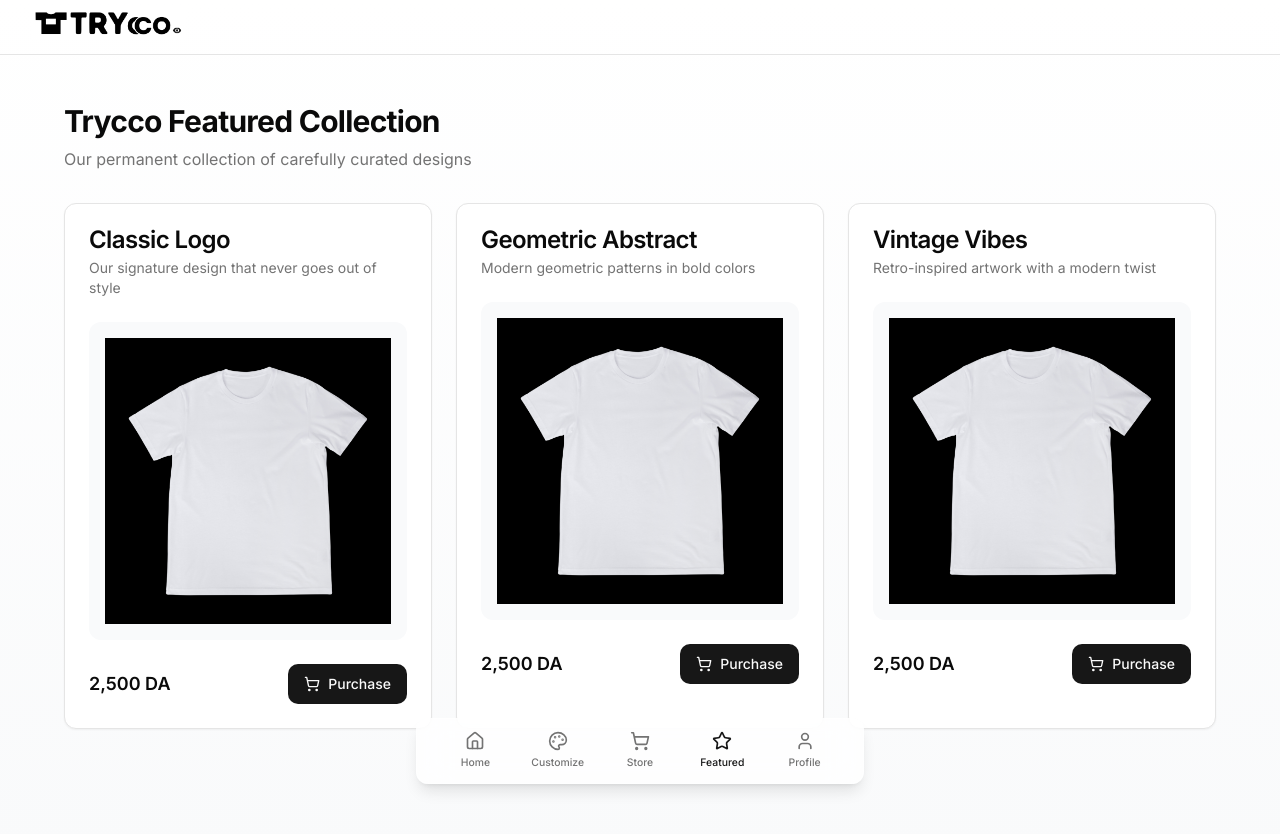
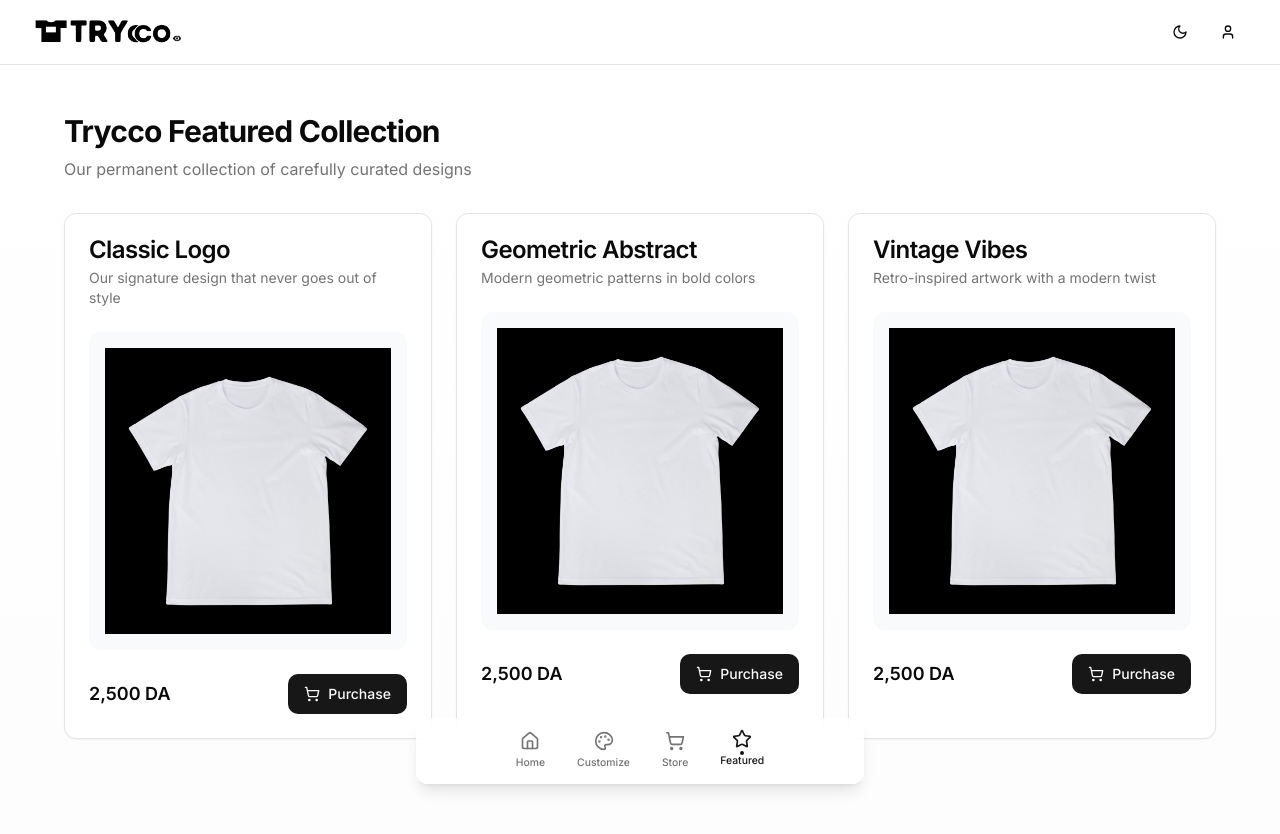
Before and after one commit to azerimoha/trycco-tshirt-magic, a React (Vite) app: page /featured in a window 1280 px wide. Shown: the top 834 px of the page. Built offline with nearby package versions, Linux system fonts and the light colour scheme.

Commit message:
Improve UI/UX and Dark Mode
This commit addresses several UI/UX improvements and implements dark mode functionality.  Changes include fixing header positioning, adding a dark mode toggle and user icon, improving image scaling, ensuring navbar consistency, and enhancing overall component alignment.

```diff
--- a/src/App.tsx
+++ b/src/App.tsx
@@ -5,6 +5,7 @@ import { Toaster } from "@/components/ui/toaster";
 import { Toaster as Sonner } from "@/components/ui/sonner";
 import { TooltipProvider } from "@/components/ui/tooltip";
 import { Layout } from "./components/Layout";
+import { ThemeProvider } from "./components/ThemeProvider";
 import Index from "./pages/Index";
 import Customizer from "./pages/Customizer";
 import Store from "./pages/Store";
@@ -16,6 +17,7 @@ const queryClient = new QueryClient();
 
 const App = () => (
   <QueryClientProvider client={queryClient}>
+    <ThemeProvider defaultTheme="light">
       <TooltipProvider>
         <BrowserRouter>
           <Layout>
@@ -32,6 +34,7 @@ const App = () => (
         <Toaster />
         <Sonner />
       </TooltipProvider>
+    </ThemeProvider>
   </QueryClientProvider>
 );
 
--- a/src/components/BottomNav.tsx
+++ b/src/components/BottomNav.tsx
@@ -1,6 +1,6 @@
 
 import { Link, useLocation } from "react-router-dom";
-import { Home, Palette, ShoppingCart, Star, User } from "lucide-react";
+import { Home, Palette, ShoppingCart, Star } from "lucide-react";
 import { cn } from "@/lib/utils";
 
 const navItems = [
@@ -8,7 +8,6 @@ const navItems = [
   { path: "/customizer", icon: Palette, label: "Customize" },
   { path: "/store", icon: ShoppingCart, label: "Store" },
   { path: "/featured", icon: Star, label: "Featured" },
-  { path: "/profile", icon: User, label: "Profile" },
 ];
 
 export function BottomNav() {
@@ -17,7 +16,7 @@ export function BottomNav() {
   return (
     <div className="fixed bottom-0 left-0 right-0 z-50 p-4">
       <nav className="glass-nav mx-auto max-w-md rounded-xl">
-        <div className="flex items-center justify-evenly px-2 py-3">
+        <div className="flex items-center justify-center px-2 py-3">
           {navItems.map(({ path, icon: Icon, label }) => {
             const isActive = location.pathname === path;
             return (
@@ -25,13 +24,15 @@ export function BottomNav() {
                 key={path}
                 to={path}
                 className={cn(
-                  "flex flex-col items-center justify-center w-16 transition-colors",
+                  "nav-item flex flex-col items-center justify-center px-4 transition-all",
                   isActive
-                    ? "text-primary"
-                    : "text-muted-foreground hover:text-primary"
+                    ? "text-primary active"
+                    : "text-muted-foreground hover:text-foreground"
                 )}
               >
-                <Icon className="h-5 w-5" />
+                <span className={cn("nav-indicator", isActive && "active")}>
+                  <Icon className="h-5 w-5" />
+                </span>
                 <span className="mt-1 text-[0.65rem] font-medium">{label}</span>
               </Link>
             );
--- a/src/components/Layout.tsx
+++ b/src/components/Layout.tsx
@@ -1,28 +1,61 @@
 
 import { BottomNav } from "./BottomNav";
 import { Link } from "react-router-dom";
+import { Sun, Moon, User } from "lucide-react";
+import { useTheme } from "./ThemeProvider";
+import { Button } from "./ui/button";
+import { useNavigate } from "react-router-dom";
 
 interface LayoutProps {
   children: React.ReactNode;
 }
 
 export function Layout({ children }: LayoutProps) {
+  const { theme, setTheme } = useTheme();
+  const navigate = useNavigate();
+
+  const toggleTheme = () => {
+    setTheme(theme === "dark" ? "light" : "dark");
+  };
+
   return (
-    <div className="flex min-h-screen w-full flex-col bg-gradient-to-b from-white to-gray-50">
-      <header className="border-b">
-        <div className="mx-auto max-w-7xl px-4 py-2 sm:px-6 lg:px-8">
-          <Link to="/" className="inline-block">
+    <div className="flex min-h-screen w-full flex-col bg-gradient-to-b from-background to-muted/20">
+      <header className="sticky top-0 z-50 border-b bg-background/80 backdrop-blur-md">
+        <div className="mx-auto flex h-16 max-w-7xl items-center justify-between px-4 sm:px-6 lg:px-8">
+          <Link to="/" className="flex items-center">
             <img
               src="/lovable-uploads/b542941f-e1de-4789-ae6d-0648738ca37d.png"
               alt="TRYCO"
-              className="h-8"
+              className="h-8 w-auto object-contain"
             />
           </Link>
+
+          <div className="flex items-center space-x-2">
+            <Button
+              variant="ghost"
+              size="icon"
+              onClick={toggleTheme}
+              className="rounded-full"
+            >
+              {theme === "dark" ? <Sun className="h-5 w-5" /> : <Moon className="h-5 w-5" />}
+            </Button>
+
+            <Button
+              variant="ghost"
+              size="icon"
+              onClick={() => navigate("/profile")}
+              className="rounded-full"
+            >
+              <User className="h-5 w-5" />
+            </Button>
+          </div>
         </div>
       </header>
+
       <main className="mx-auto w-full max-w-7xl flex-1 px-4 pb-24 pt-4 sm:px-6 lg:px-8">
         {children}
       </main>
+
       <BottomNav />
     </div>
   );
--- /dev/null
+++ b/src/components/ThemeProvider.tsx
@@ -0,0 +1,73 @@
+
+import { createContext, useContext, useEffect, useState } from "react";
+
+type Theme = "dark" | "light" | "system";
+
+type ThemeProviderProps = {
+  children: React.ReactNode;
+  defaultTheme?: Theme;
+  storageKey?: string;
+};
+
+type ThemeProviderState = {
+  theme: Theme;
+  setTheme: (theme: Theme) => void;
+};
+
+const initialState: ThemeProviderState = {
+  theme: "system",
+  setTheme: () => null,
+};
+
+const ThemeProviderContext = createContext<ThemeProviderState>(initialState);
+
+export function ThemeProvider({
+  children,
+  defaultTheme = "system",
+  storageKey = "ui-theme",
+  ...props
+}: ThemeProviderProps) {
+  const [theme, setTheme] = useState<Theme>(
+    () => (localStorage.getItem(storageKey) as Theme) || defaultTheme
+  );
+
+  useEffect(() => {
+    const root = window.document.documentElement;
+    root.classList.remove("light", "dark");
+
+    if (theme === "system") {
+      const systemTheme = window.matchMedia("(prefers-color-scheme: dark)")
+        .matches
+        ? "dark"
+        : "light";
+
+      root.classList.add(systemTheme);
+      return;
+    }
+
+    root.classList.add(theme);
+  }, [theme]);
+
+  const value = {
+    theme,
+    setTheme: (theme: Theme) => {
+      localStorage.setItem(storageKey, theme);
+      setTheme(theme);
+    },
+  };
+
+  return (
+    <ThemeProviderContext.Provider {...props} value={value}>
+      {children}
+    </ThemeProviderContext.Provider>
+  );
+}
+
+export const useTheme = () => {
+  const context = useContext(ThemeProviderContext);
+
+  if (context === undefined)
+    throw new Error("useTheme must be used within a ThemeProvider");
+
+  return context;
+};
--- a/src/index.css
+++ b/src/index.css
@@ -1,3 +1,4 @@
+
 @import url('https://fonts.googleapis.com/css2?family=Inter:wght@300;400;500;600;700&display=swap');
 
 @tailwind base;
@@ -36,6 +37,36 @@
 
     --radius: 0.75rem;
   }
+
+  .dark {
+    --background: 0 0% 3.9%;
+    --foreground: 0 0% 98%;
+
+    --card: 0 0% 3.9%;
+    --card-foreground: 0 0% 98%;
+
+    --popover: 0 0% 3.9%;
+    --popover-foreground: 0 0% 98%;
+
+    --primary: 0 0% 98%;
+    --primary-foreground: 0 0% 9%;
+
+    --secondary: 0 0% 14.9%;
+    --secondary-foreground: 0 0% 98%;
+
+    --muted: 0 0% 14.9%;
+    --muted-foreground: 0 0% 63.9%;
+
+    --accent: 0 0% 14.9%;
+    --accent-foreground: 0 0% 98%;
+
+    --destructive: 0 62.8% 30.6%;
+    --destructive-foreground: 0 0% 98%;
+
+    --border: 0 0% 14.9%;
+    --input: 0 0% 14.9%;
+    --ring: 0 0% 83.9%;
+  }
 }
 
 @layer base {
@@ -52,11 +83,45 @@
 }
 
 .glass-panel {
-  @apply bg-white/80 backdrop-blur-lg border border-white/20 shadow-lg;
+  @apply bg-white/80 dark:bg-black/50 backdrop-blur-lg border border-white/20 dark:border-white/10 shadow-lg;
 }
 
 .glass-nav {
-  @apply bg-white/80 backdrop-blur-lg border border-white/20 shadow-lg;
+  @apply bg-white/80 dark:bg-black/50 backdrop-blur-lg border border-white/20 dark:border-white/10 shadow-lg;
+}
+
+.nav-indicator {
+  position: relative;
+}
+
+.nav-indicator::after {
+  content: '';
+  position: absolute;
+  bottom: -6px;
+  left: 50%;
+  width: 4px;
+  height: 4px;
+  background-color: currentColor;
+  border-radius: 50%;
+  transform: translateX(-50%) scale(0);
+  transition: transform 0.2s ease;
+}
+
+.nav-indicator.active::after {
+  transform: translateX(-50%) scale(1);
+}
+
+.nav-item {
+  position: relative;
+  transition: transform 0.2s ease;
+}
+
+.nav-item.active {
+  transform: translateY(-2px);
+}
+
+.nav-item:hover {
+  transform: translateY(-1px);
 }
 
 @keyframes fadeIn {
--- a/src/pages/Index.tsx
+++ b/src/pages/Index.tsx
@@ -9,16 +9,18 @@ const Index = () => {
   return (
     <div className="flex min-h-[calc(100vh-5rem)] flex-col items-center justify-center text-center">
       <div className="animate-fade-in space-y-8">
-        <img
-          src="/lovable-uploads/b542941f-e1de-4789-ae6d-0648738ca37d.png"
-          alt="TRYCO"
-          className="mx-auto mb-8 h-24 sm:h-32"
-        />
+        <div className="mx-auto flex items-center justify-center">
+          <img
+            src="/lovable-uploads/b542941f-e1de-4789-ae6d-0648738ca37d.png"
+            alt="TRYCO"
+            className="h-24 w-auto object-contain sm:h-32"
+          />
+        </div>
         <div className="space-y-2">
           <h1 className="text-3xl font-bold tracking-tighter sm:text-5xl">
             Design Your Perfect T-Shirt
           </h1>
-          <p className="mx-auto max-w-[600px] text-gray-500 md:text-xl/relaxed lg:text-base/relaxed xl:text-xl/relaxed">
+          <p className="mx-auto max-w-[600px] text-gray-500 dark:text-gray-400 md:text-xl/relaxed lg:text-base/relaxed xl:text-xl/relaxed">
             Create unique, custom t-shirts with our easy-to-use design tool.
             Express yourself through fashion.
           </p>
```
Lines whose indentation alone changed are shown as unchanged.
